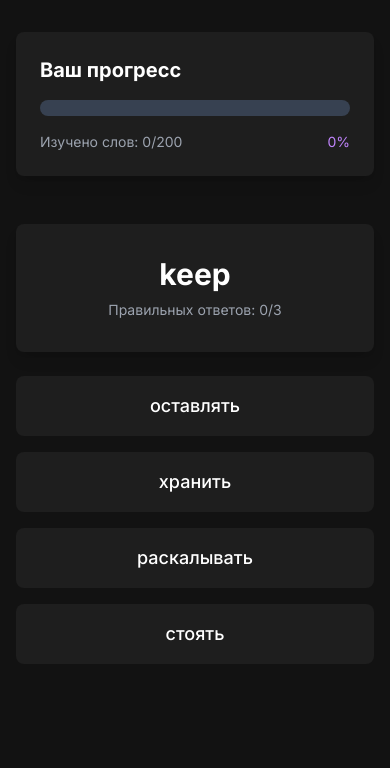
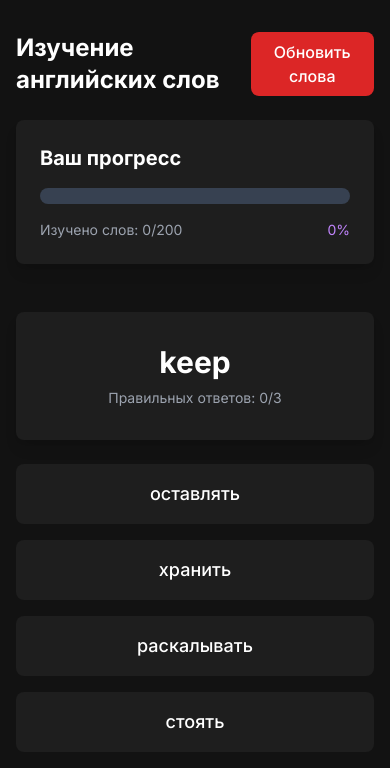
Before and after one commit to bad-creator/EnglishApp, a Next.js app: page / in a window 390 px wide. Shown: the top 768 px of the page. Built offline with nearby package versions, Linux system fonts and the light colour scheme.

Commit message:
Добавлена функция перезагрузки слов из начального набора и обновлен интерфейс с кнопкой для этой функции. Исправлены стили кнопки для адаптивности.

```diff
--- a/app/page.tsx
+++ b/app/page.tsx
@@ -52,11 +52,27 @@ export default function Home() {
     saveWords(resetWords);
   };
 
+  // Полная перезагрузка слов из начального набора
+  const handleReloadWords = () => {
+    localStorage.removeItem('words');
+    const initialWords = loadWords();
+    setWords(initialWords);
+  };
+
   // Проверка, все ли слова выучены
   const allWordsLearned = words.length > 0 && words.every(word => word.correctAnswers >= 3);
 
   return (
     <div className="flex flex-col items-center">
+      <div className="flex justify-between items-center w-full mb-6">
+        <h1 className="text-2xl font-bold text-white">Изучение английских слов</h1>
+        <button
+          onClick={handleReloadWords}
+          className="bg-red-600 md:hover:bg-red-700 text-white font-medium py-2 px-4 rounded-lg transition-colors duration-200"
+        >
+          Обновить слова
+        </button>
+      </div>
 
       <StatsCard words={words} onReset={handleReset} />
 
@@ -74,7 +90,7 @@ export default function Home() {
           <p className="text-gray-300 mb-6">Вы выучили все слова!</p>
           <button
             onClick={handleReset}
-            className="bg-purple-600 hover:bg-purple-700 text-white font-medium py-3 px-6 rounded-lg transition-colors duration-200"
+            className="bg-purple-600 md:hover:bg-purple-700 text-white font-medium py-3 px-6 rounded-lg transition-colors duration-200"
           >
             Начать заново
           </button>
```
